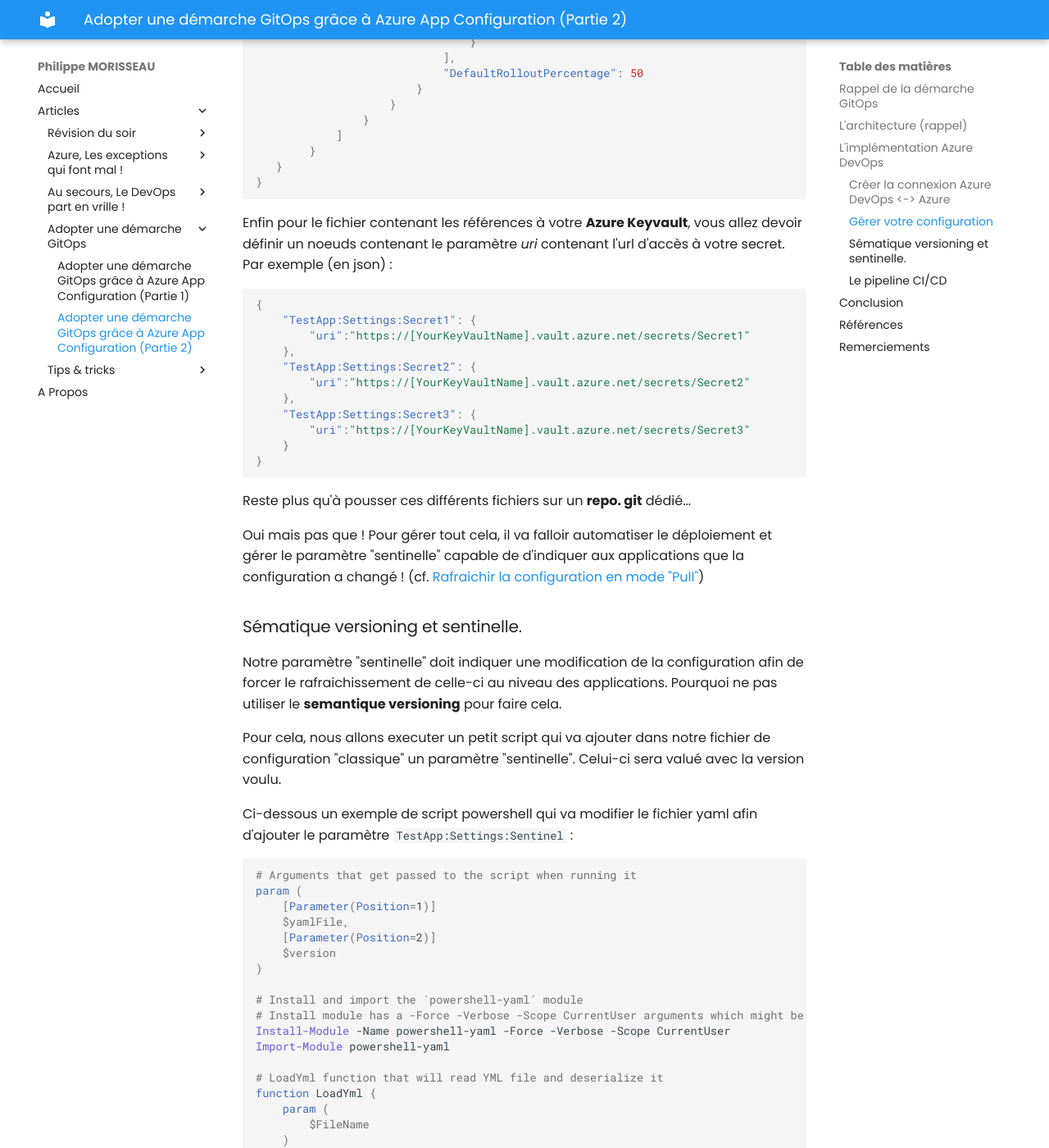
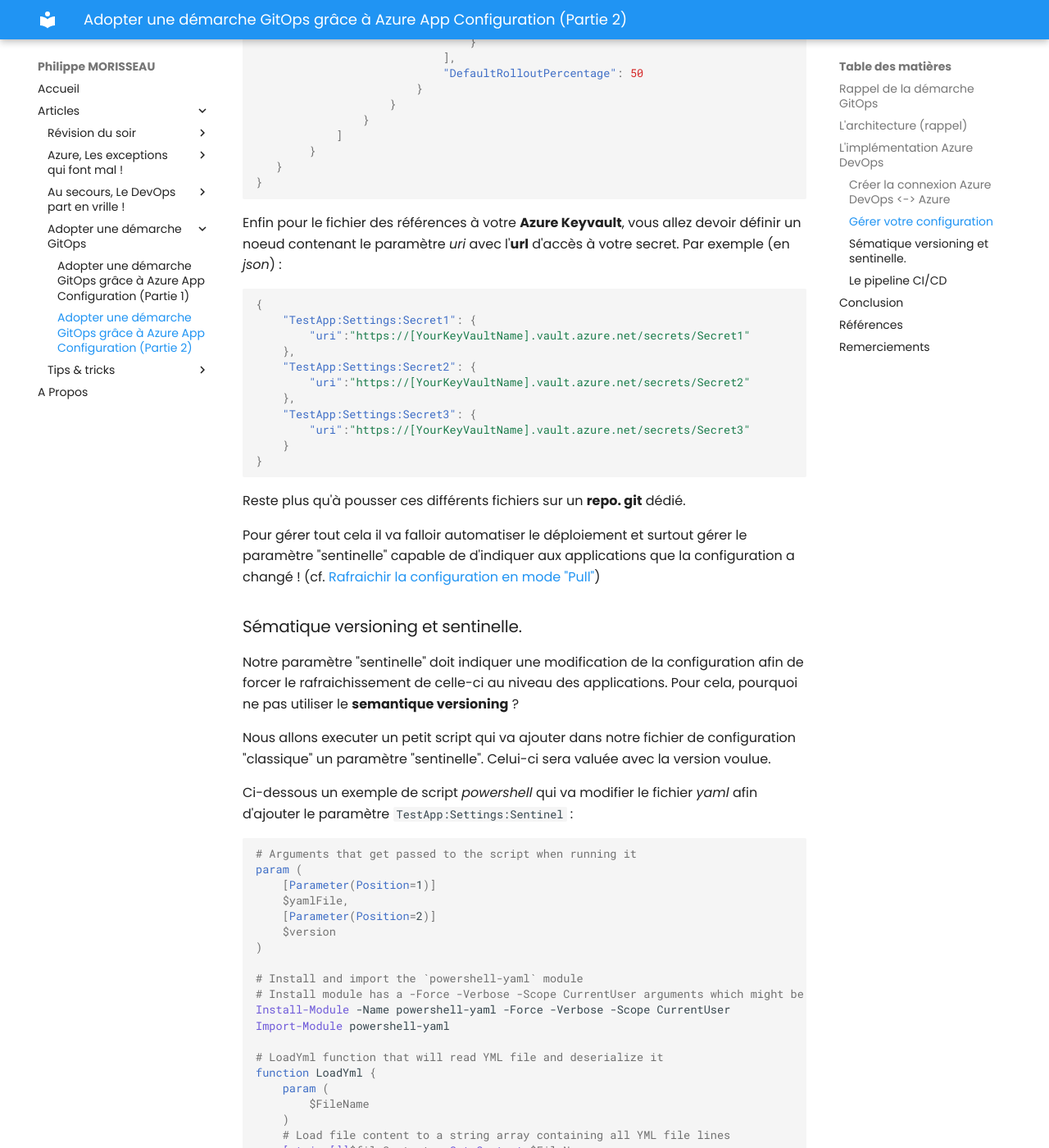
Before and after one commit to Ineaweb/Blog, an MkDocs documentation site: the page built from docs/articles/devops/gitops/02.gitops.AzureAppConfiguration.md, in a window 1280 px wide and 1400 px high, scrolled down 3883 px. Shown: the whole window at 82% size. Built offline with MkDocs 1.6.1 and Material for MkDocs 9.7.7, drawn with Linux system fonts in a browser that asks for light colours; some of the changed text lies outside the part shown.

Commit message:
fix: relecture PMO

````diff
--- a/docs/articles/devops/gitops/02.gitops.AzureAppConfiguration.md
+++ b/docs/articles/devops/gitops/02.gitops.AzureAppConfiguration.md
@@ -74,7 +73,7 @@
 All:Settings:Param3: ValueOfParam3
 ```
 
-Pour le fichier contenant les **Features flags**, cela sera un peux plus compliqué. Pour chaque **Feature flags**, vous allez devoir définir un noeuds contenant les paramètres *id*, *enabled* et optionnellement *description* et *conditions*. Et la clé doit commencer par `.appconfig.featureflag/`.
+Pour le fichier contenant les **Features flags**, cela sera un peux plus compliquer. Pour chaque **Feature flags**, vous allez devoir définir un noeud contenant les paramètres *id*, *enabled* et optionnellement *description* et *conditions*. Et la clé doit commencer par `.appconfig.featureflag/`.
 
 Ci-dessous un exemple en json pour changer ;-) :
 
@@ -130,8 +129,8 @@
 }
 ```
 
-Enfin pour le fichier contenant les références à votre **Azure Keyvault**, vous allez devoir définir un noeuds contenant le paramètre *uri* contenant l'url d'accès à votre secret.
-Par exemple (en json) :
+Enfin pour le fichier des références à votre **Azure Keyvault**, vous allez devoir définir un noeud contenant le paramètre *uri* avec l'**url** d'accès à votre secret.
+Par exemple (en *json*) :
 
 ```json
 {
@@ -147,17 +146,17 @@
 }
 ```
 
-Reste plus qu'à pousser ces différents fichiers sur un **repo. git** dédié...
+Reste plus qu'à pousser ces différents fichiers sur un **repo. git** dédié.
 
-Oui mais pas que ! Pour gérer tout cela, il va falloir automatiser le déploiement et gérer le paramètre "sentinelle" capable de d'indiquer aux applications que la configuration a changé ! (cf. [Rafraichir la configuration en mode "Pull"](../01.gitops.AzureAppConfiguration/#rafraichir-la-configuration-en-mode-pull))
+Pour gérer tout cela il va falloir automatiser le déploiement et surtout gérer le paramètre "sentinelle" capable de d'indiquer aux applications que la configuration a changé ! (cf. [Rafraichir la configuration en mode "Pull"](../01.gitops.AzureAppConfiguration/#rafraichir-la-configuration-en-mode-pull))
 
 ### Sématique versioning et sentinelle.
 
-Notre paramètre "sentinelle" doit indiquer une modification de la configuration afin de forcer le rafraichissement de celle-ci au niveau des applications. Pourquoi ne pas utiliser le **semantique versioning** pour faire cela.
+Notre paramètre "sentinelle" doit indiquer une modification de la configuration afin de forcer le rafraichissement de celle-ci au niveau des applications. Pour cela, pourquoi ne pas utiliser le **semantique versioning** ?
 
-Pour cela, nous allons executer un petit script qui va ajouter dans notre fichier de configuration "classique" un paramètre "sentinelle". Celui-ci sera valué avec la version voulu.
+Nous allons executer un petit script qui va ajouter dans notre fichier de configuration "classique" un paramètre "sentinelle". Celui-ci sera valuée avec la version voulue.
 
-Ci-dessous un exemple de script powershell qui va modifier le fichier yaml afin d'ajouter le paramètre `TestApp:Settings:Sentinel` :
+Ci-dessous un exemple de script *powershell* qui va modifier le fichier *yaml* afin d'ajouter le paramètre `TestApp:Settings:Sentinel` :
 
 ```powershell
 # Arguments that get passed to the script when running it
@@ -244,7 +243,7 @@
 
 ### Le pipeline CI/CD
 
-Commençons, par la **CI**. Oui la **CI** !
+Commençons, par la **CI**.
 Contrairement à ce que l'on pourrait croire, l'intégration continue va être utile pour :
 
 - Définir la valeur du paramètre "sentinelle",
@@ -295,14 +294,15 @@
 
 Une fois notre livrable de configuration prêt, il ne reste plus qu'à le déployer sur **Azure App Configuration**.
 Vous pouvez facilement le faire avec la tâche `AzureAppConfiguration.azure-app-configuration-task-push.custom-build-release-task.AzureAppConfigurationPush@3`.
-Le souci avec cette tâche, c'est qu'elle ne peut pas déployer toutes les configuration en une seule fois. Il faut réaliser le déploiement par type de paramètre en passant une valeur distincte au paramètre `ContentType` :
 
-- Pour les références au coffre-fort : `ContentType: 'application/vnd.microsoft.appconfig.keyvaultref+json;charset=utf-8'`
-- Pour les **features flags** : `ContentType: 'application/vnd.microsoft.appconfig.ff+json;charset=utf-8'`
+Le souci avec cette tâche, c'est qu'elle ne peut pas déployer toutes les configurations en une seule fois. Il faut réaliser le déploiement par type de paramètre en passant une valeur distincte au paramètre `ContentType` :
+
+- Pour les références au coffre-fort : `application/vnd.microsoft.appconfig.keyvaultref+json;charset=utf-8`
+- Pour les **features flags** : `application/vnd.microsoft.appconfig.ff+json;charset=utf-8`
 
 ![pipeline CD](../../../img/gitops.02.pipelineCD.svg)
 
-Et dans le cas d'un **multi-stage** pipeline **Azure Devops**, voila ce que cela peut donner :
+Et dans le cas d'un **multi-stage** pipeline **Azure Devops**, cela peut donner :
 
 ```yaml
 - stage: Deploy
````
Also changed, not shown: other parts of docs/articles/devops/gitops/02.gitops.AzureAppConfiguration.md (+9 -10 lines), docs/img/cover/gitops.02.azuredevops.png (added).
